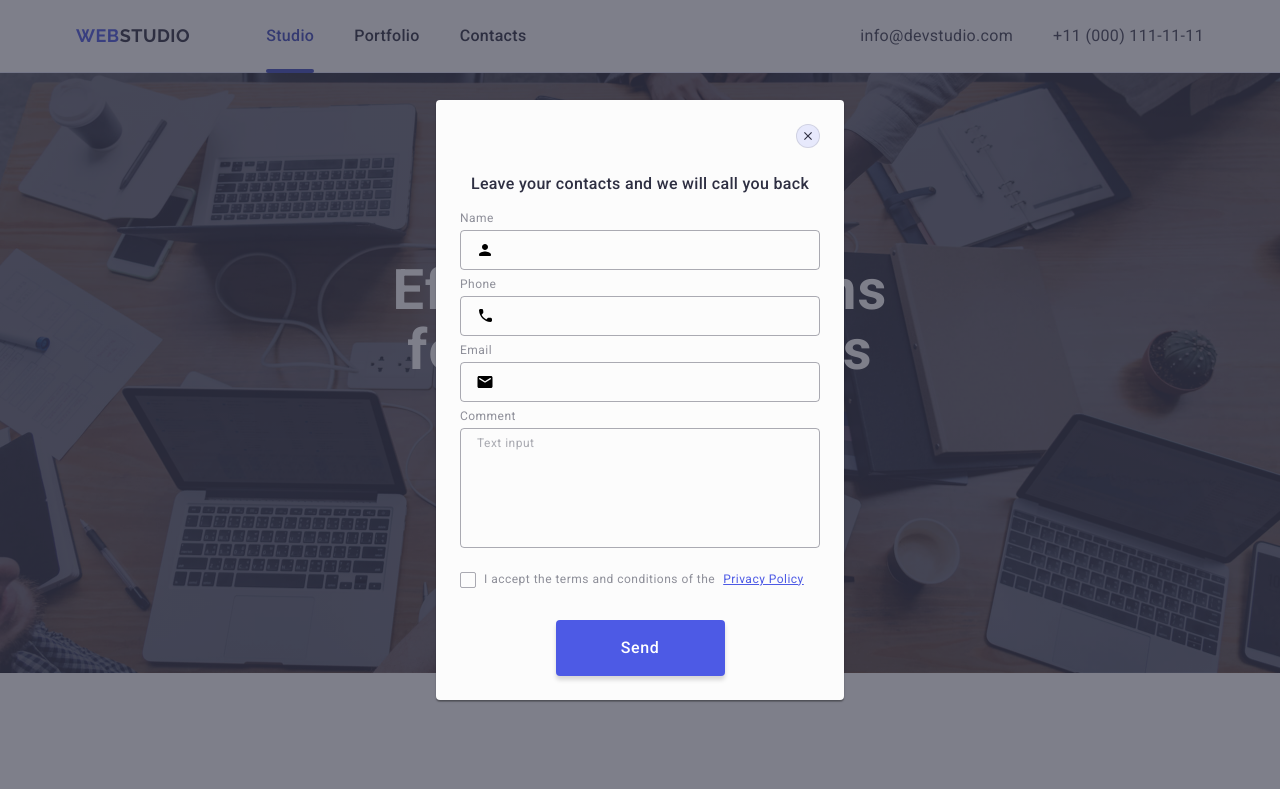
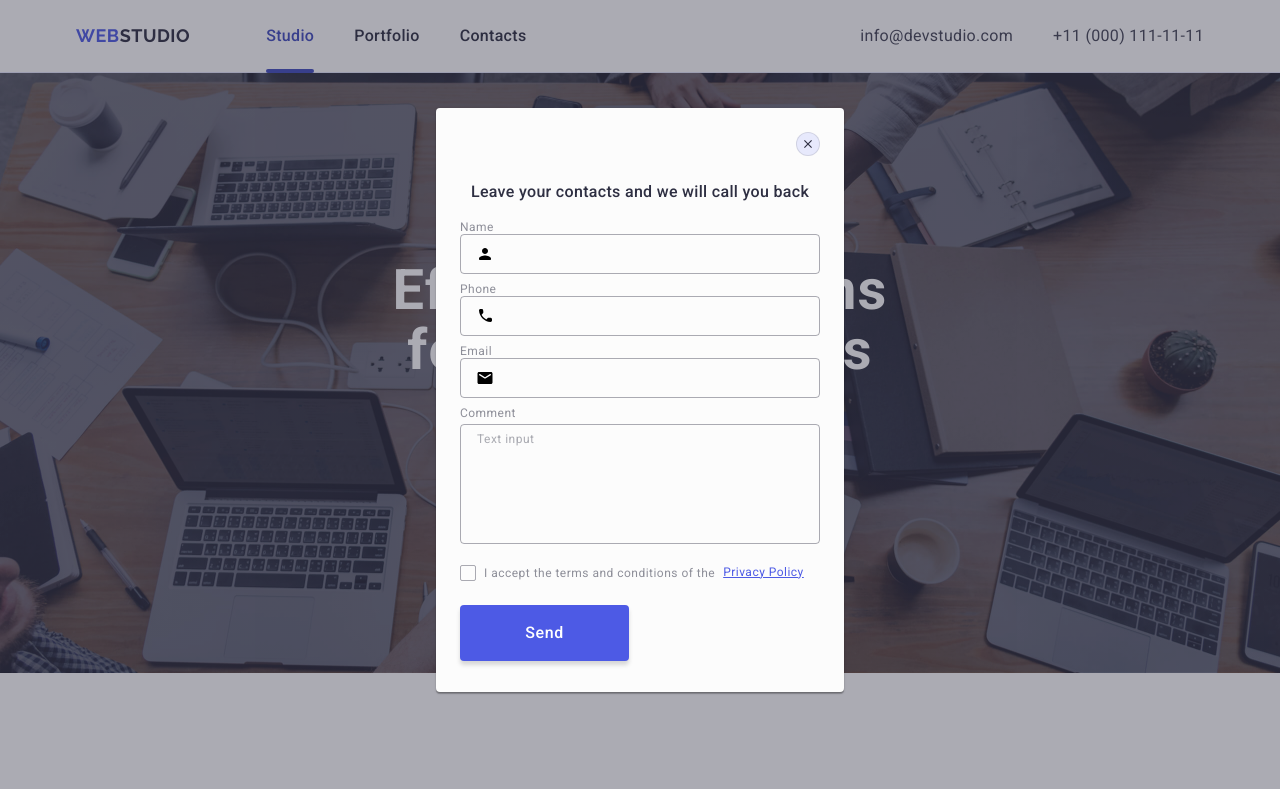
Before and after one commit to Dm1tr1eva/goit-markup-hw-05, a plain HTML site: page index.html in a window 1280 px wide. Shown: the top 789 px of the page. Drawn offline with nearby package versions, Linux system fonts and the light colour scheme.

Commit message:
fix bugs

```diff
--- a/css/styles.css
+++ b/css/styles.css
@@ -544,7 +544,7 @@ p {
 /* #region modal */
 
 .modal-overlay {
-  background-color: #2e2f429d;
+  background-color: rgba(46, 47, 66, 0.4);
   position: fixed;
   top: 0;
   left: 0;
@@ -556,7 +556,8 @@ p {
   align-items: center;
   opacity: 0;
   pointer-events: none;
-  transition: opasity 250ms cubic-bezier(0.4, 0, 0.2, 1);
+  transition: opasity 250ms cubic-bezier(0.4, 0, 0.2, 1),
+    visibility 250ms cubic-bezier(0.4, 0, 0.2, 1);
 }
 
 .modal-overlay.is-open {
@@ -565,19 +566,24 @@ p {
 }
 
 .modal {
-  position: relative;
+  position: absolute;
+  top: 50%;
+  left: 50%;
+  transform: translate(-50%, -50%);
   display: flex;
   flex-direction: column;
   background-color: #fcfcfc;
   min-width: 408px;
+  min-height: 584px;
   margin: 0 auto;
   padding: 72px 24px 24px 24px;
   border-radius: 4px;
   box-shadow: 0 1px 1px 0 rgba(0, 0, 0, 0.14), 0 1px 3px 0 rgba(0, 0, 0, 0.12),
     0 2px 1px 0 rgba(0, 0, 0, 0.2);
+  transition: transform 250ms cubic-bezier(0.4, 0, 0.2, 1);
 }
 
-/* --------------button-------------- */
+/* --------------close button-------------- */
 
 .modal__button-close {
   position: absolute;
@@ -586,14 +592,16 @@ p {
   display: flex;
   justify-content: center;
   align-items: center;
-  border-radius: 100%;
+  border-radius: 50%;
   border: 1px solid rgba(0, 0, 0, 0.1);
+  padding: 0;
   width: 24px;
   height: 24px;
   background-color: #e7e9fc;
   margin-bottom: 24px;
   cursor: pointer;
-  transition: background-color 250ms cubic-bezier(0.4, 0, 0.2, 1);
+  transition: background-color 250ms cubic-bezier(0.4, 0, 0.2, 1),
+    border 250ms cubic-bezier(0.4, 0, 0.2, 1);
 }
 
 .modal__button-close:hover,
@@ -623,33 +631,44 @@ p {
 
 /* ------------form-------------- */
 
+.modal__form__container {
+  margin-bottom: 8px;
+}
+
 .modal__form {
-  display: flex;
-  flex-direction: column;
-  gap: 8px;
+  /* display: flex;
+  flex-direction: column; */
+  /* gap: 8px; */
 }
 
 .modal__contact-label {
-  font-weight: 400;
+  /* font-weight: 400; */
   color: #8e8f99;
   font-size: 12px;
-  line-height: 1.16;
+  line-height: 1.17;
   letter-spacing: 0.04em;
-  max-width: 100%;
-  display: flex;
-  flex-direction: column;
-  width: 100%;
-  gap: 4px;
+  /* max-width: 100%; */
+  display: block;
+  margin-bottom: 4px;
+  /* flex-direction: column; */
+  /* width: 100%; */
+  /* gap: 4px; */
+  /* position: relative; */
+  /* transition: fill 250ms cubic-bezier(0.4, 0, 0.2, 1); */
+}
+
+.input__container {
   position: relative;
-  transition: fill 250ms cubic-bezier(0.4, 0, 0.2, 1);
 }
 
 .modal__icon {
   position: absolute;
-  position: absolute;
   left: 16px;
-  bottom: 8px;
+  top: 50%;
+  /* bottom: 8px; */
+  transform: translateY(-50%);
   pointer-events: none;
+  transition: fill 250ms cubic-bezier(0.4, 0, 0.2, 1);
 }
 
 .modal__contact-input {
@@ -658,8 +677,9 @@ p {
   background-color: transparent;
   border: 1px solid rgba(46, 47, 66, 0.4);
   border-radius: 4px;
-  padding: 8px 16px 8px 38px;
-  outline: none;
+  padding-left: 38px;
+  /* padding: 8px 16px 8px 38px; */
+  outline: transparent;
   transition: border-color 250ms cubic-bezier(0.4, 0, 0.2, 1);
 }
 
@@ -674,6 +694,10 @@ p {
 
 /* ----------------comment---------------- */
 
+.modal__comment__container {
+  margin-bottom: 16px;
+}
+
 .modal__contact-comment {
   border: 1px solid rgba(46, 47, 66, 0.4);
   border-radius: 4px;
@@ -681,10 +705,10 @@ p {
   height: 120px;
   background-color: transparent;
   padding: 8px 16px;
-  outline: none;
+  outline: transparent;
   resize: none;
   transition: border-color 250ms cubic-bezier(0.4, 0, 0.2, 1);
-  margin-bottom: 16px;
+  /* margin-bottom: 16px; */
 }
 
 .modal__contact-comment:hover,
@@ -707,16 +731,20 @@ p {
 
 /* -----------------checkbox-------------- */
 
+.modal__checkbox__container {
+  margin-bottom: 24px;
+}
+
 .checkbox {
   display: flex;
   align-items: center;
   gap: 8px;
   font-size: 12px;
-  line-height: 1.16;
+  line-height: 1.17;
   letter-spacing: 0.04em;
   color: #8e8f99;
   cursor: pointer;
-  margin-bottom: 24px;
+  /* margin-bottom: 24px; */
 }
 
 .checkbox__input {
@@ -728,12 +756,13 @@ p {
 
 .checkbox__input:checked + .checkbox__custom {
   background-color: #404bbf;
-  border: 1px solid #404bbf;
+  border: none;
+  fill: #F4F4FD;
 }
 
-.checkbox__input:checked + .checkbox__custom .checkbox__icon {
+/* .checkbox__input:checked + .checkbox__custom .checkbox__icon {
   opacity: 1;
-}
+} */
 
 .checkbox__custom {
   width: 16px;
@@ -741,16 +770,18 @@ p {
   border-radius: 2px;
   border: 1px solid rgba(46, 47, 66, 0.4);
   background-color: transparent;
-  display: flex;
+  display: inline-flex;
   align-items: center;
   justify-content: center;
+  fill: transparent;
   transition: border 250ms cubic-bezier(0.4, 0, 0.2, 1),
-    background-color 250ms cubic-bezier(0.4, 0, 0.2, 1);
+    background-color 250ms cubic-bezier(0.4, 0, 0.2, 1),
+    fill 250ms cubic-bezier(0.4, 0, 0.2, 1);
 }
 .checkbox__icon {
-  opacity: 0;
+  /* opacity: 0;
   fill: #f4f4fd;
-transition: opasity 250ms cubic-bezier(0.4, 0, 0.2, 1);
+  transition: opasity 250ms cubic-bezier(0.4, 0, 0.2, 1); */
 }
 .checkbox__link {
   font-size: 12px;
@@ -763,15 +794,15 @@ transition: opasity 250ms cubic-bezier(0.4, 0, 0.2, 1);
 
 .checkbox__link:hover,
 .checkbox__link:focus {
-  color:  #404bbf;
+  color: #404bbf;
 }
 
 /* -------------send button--------- */
 
-.send__button{
+.send__button {
   margin: 0 auto;
   border-radius: 4px;
-  width: 169px;
+  min-width: 169px;
   height: 56px;
   background: #4d5ae5;
   font-weight: 500;
--- a/index.html
+++ b/index.html
@@ -485,7 +485,7 @@
             </li>
           </ul>
         </div>
-        <!-- <div class="container__subscribe"> -->
+        <div class="container__subscribe">
         <form class="subscribe__form">
           <label class="subscribe__label" for="subscribe-email">
             Subscribe
@@ -504,72 +504,88 @@
             </svg>
           </button>
         </form>
-        <!-- </div> -->
+        </div>
       </div>
     </footer>
 
     <div class="modal-overlay is-open">
       <div class="modal">
-        <button class="modal__button-close">
-          <svg class="modal__icon-close" class="" width="8" height="8">
+        <button class="modal__button-close" type="button">
+          <svg class="modal__icon-close" width="8" height="8">
             <use href="./images/icons.svg#icon-close"></use>
           </svg>
         </button>
         <p class="modal__text">Leave your contacts and we will call you back</p>
         <form class="modal__form">
-          <label class="modal__contact-label" for="name">
+          <div class="modal__form__container">
+            <label class="modal__contact-label" for="user-name">
               Name
+              <div class="input__container">
+                <input
+                  class="modal__contact-input"
+                  type="text"
+                  name="user-name"
+                  id="user-name"
+                />
                 <svg class="modal__icon" width="18" height="24">
                   <use href="./images/icons.svg#icon-name"></use>
                 </svg>
-            <input
-              class="modal__contact-input"
-              type="text"
-              name="name"
-              id="name"
-            />
+              </div>
             </label>
+          </div>
+          <div class="modal__form__container">
             <label class="modal__contact-label" for="phone">
               Phone
-            <svg class="modal__icon" width="18" height="24">
-              <use href="./images/icons.svg#icon-phone"></use>
-            </svg>
+              <div class="input__container">
                 <input
                   class="modal__contact-input"
                   type="tel"
                   name="phone"
                   id="phone"
                 />
+                <svg class="modal__icon" width="18" height="24">
+                  <use href="./images/icons.svg#icon-phone"></use>
+                </svg>
+              </div>
             </label>
+          </div>
+          <div class="modal__form__container">
             <label class="modal__contact-label" for="email">
               Email
-            <svg class="modal__icon" width="18" height="24">
-              <use href="./images/icons.svg#icon-email"></use>
-            </svg>
+              <div class="input__container">
                 <input
                   class="modal__contact-input"
                   type="email"
                   name="email"
                   id="email"
                 />
+                <svg class="modal__icon" width="18" height="24">
+                  <use href="./images/icons.svg#icon-email"></use>
+                </svg>
+              </div>
             </label>
-          <label class="modal__contact-label" for="comment">
+          </div>
+          <div class="modal__comment__container">
+            <label class="modal__contact-label" for="user-comment">
               Comment
+            </label>
             <textarea
               class="modal__contact-comment"
-              name="comment"
-              id="comment"
+                name="user-comment"
+                id="user-comment"
                 rows="5"
                 placeholder="Text input"
               ></textarea>
-          </label>
-          <label class="checkbox" for="checkbox">
+          </div>
+          <div class="modal__checkbox__container">
             <input
                 class="checkbox__input visually-hidden"
                 type="checkbox"
-              name="checkbox"
-              id="checkbox"
+                value="true"
+                name="user-privacy"
+                id="user-privacy"
               />
+            <label class="checkbox" for="user-privacy">
               <span class="checkbox__custom">
                 <svg class="checkbox__icon" width="10" height="8">
                   <use href="./images/icons.svg#icon-check"></use>
@@ -578,10 +594,10 @@
               I accept the terms and conditions of the
               <a href="#" class="checkbox__link">Privacy Policy</a>
             </label>
+          </div>
           <button class="send__button" type="submit">
             Send
           </button>
-        </form>
         </form>
       </div>
     </div>
```
Lines whose indentation alone changed are shown as unchanged.
